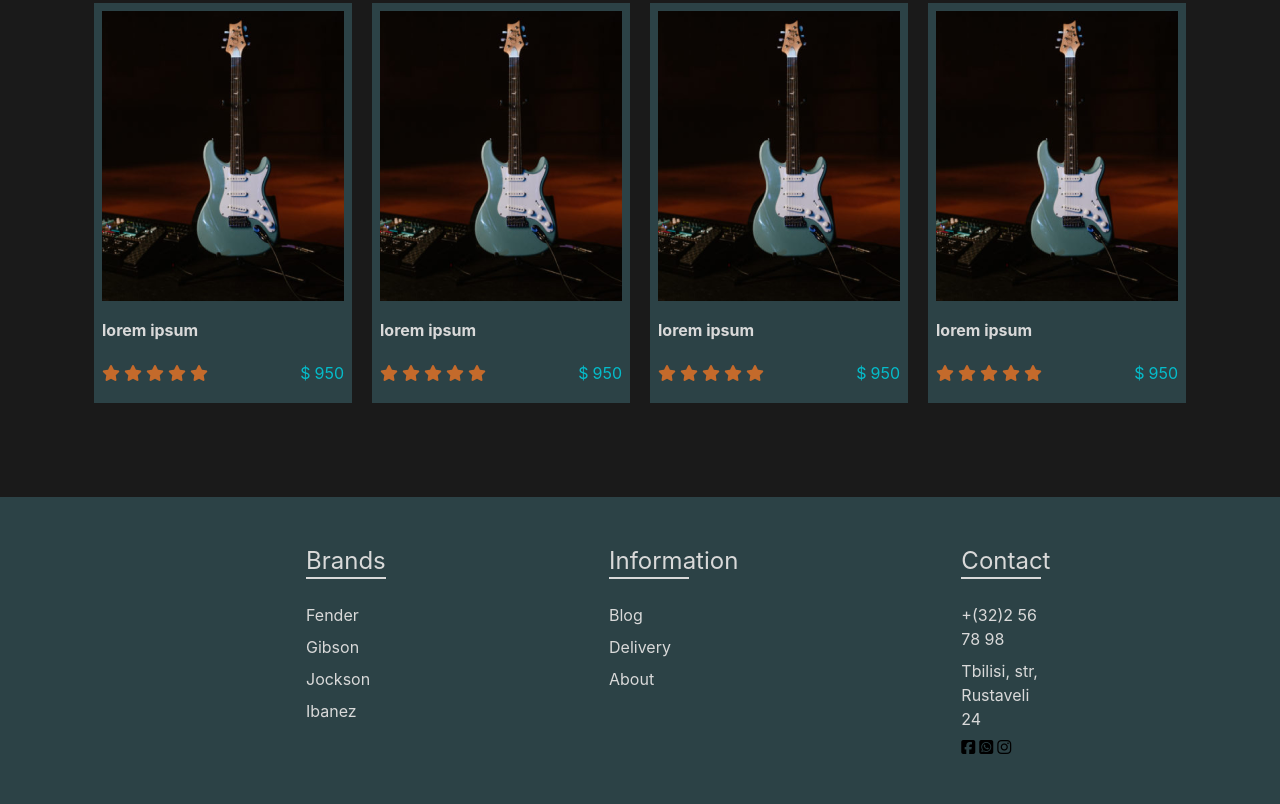
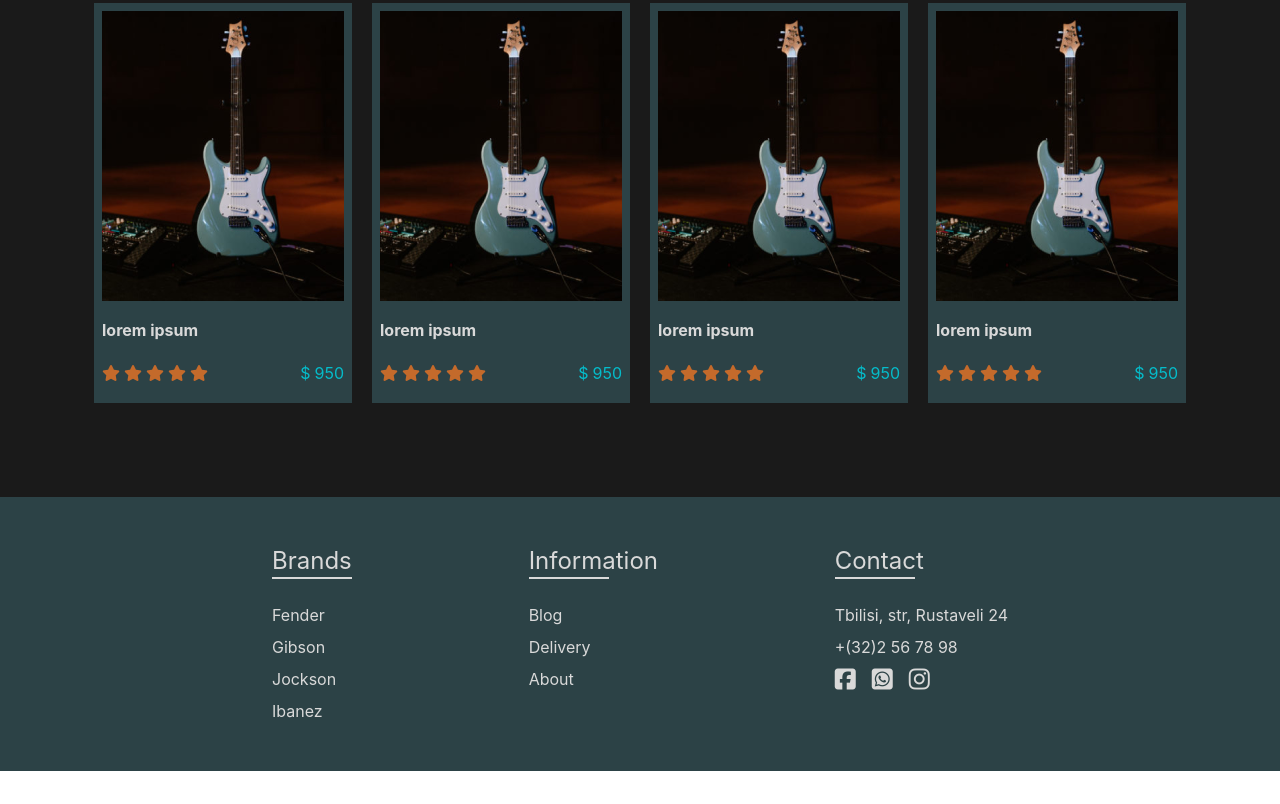
Before and after one commit to LukaElizbarashvili/FinalProject, a plain HTML site: page index.html in a window 1280 px wide. Shown: the part 880-1684 px from the top of the page. After the commit the page ends 1651 px from the top, so only its background shows below. Drawn offline with Linux system fonts and the light colour scheme.

Commit message:
almost finished  the home page

```diff
--- a/Css/style.css
+++ b/Css/style.css
@@ -166,6 +166,11 @@ span{
 .Cards:hover{
     box-shadow: 0 0 8px 4px #05BCCACC;
 }
+.Cards img{
+    width: 100%;
+    height: 290px;
+    object-fit: cover;
+}
 .HomeCard_Section1{
     display: flex;
     flex-direction: column;
@@ -212,9 +217,7 @@ footer{
     background-color: #2C4246;
     display: flex;
     justify-content: space-between;
-    /* align-items: start; */
-    column-gap: 223px;
-    padding: 48px 306px;
+    padding: 48px calc(306 / 1440 * 100%);
 }
 .Footer_Section{
     display: flex;
@@ -247,8 +250,15 @@ footer{
     line-height: 24px;
     color: #D9D9D9;
 }
-.Cards img{
-    width: 100%;
-    height: 290px;
-    object-fit: cover;
+.SoctialIconContainer{
+    display: flex;
+    column-gap: 16px;
 }
+.Socials{
+    font-size: 24px;
+    color: #D9D9D9;
+    transition: all .3s linear;
+}
+.Socials:hover{
+    color: #C46A2B;
+}
--- a/index.html
+++ b/index.html
@@ -189,13 +189,14 @@
                 <nav>
                     <ul class="Footer_List">
                         <li>
+                            <a href="https://maps.app.goo.gl/4YG2LaeM2z3CegPw5" class="Footer_Text" target="_blank">Tbilisi, str, Rustaveli 24</a>
+                        </li>
+                        <li>
                             <a href="tel: +(32)2 56 78 98" class="Footer_Text" target="_blank">
                                 +(32)2 56 78 98
                             </a>
                         </li>
-                        <li>
-                            <a href="https://maps.app.goo.gl/4YG2LaeM2z3CegPw5" class="Footer_Text" target="_blank">Tbilisi, str, Rustaveli 24</a>
-                        </li>
+
                         <li>
                             <div class="SoctialIconContainer">
                                 <a href="https://www.facebook.com" target="_blank">
```
